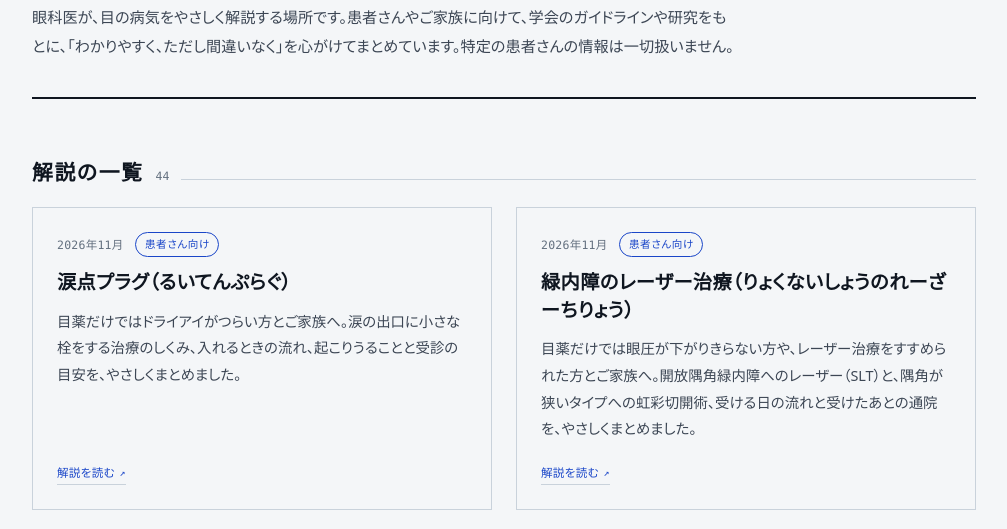
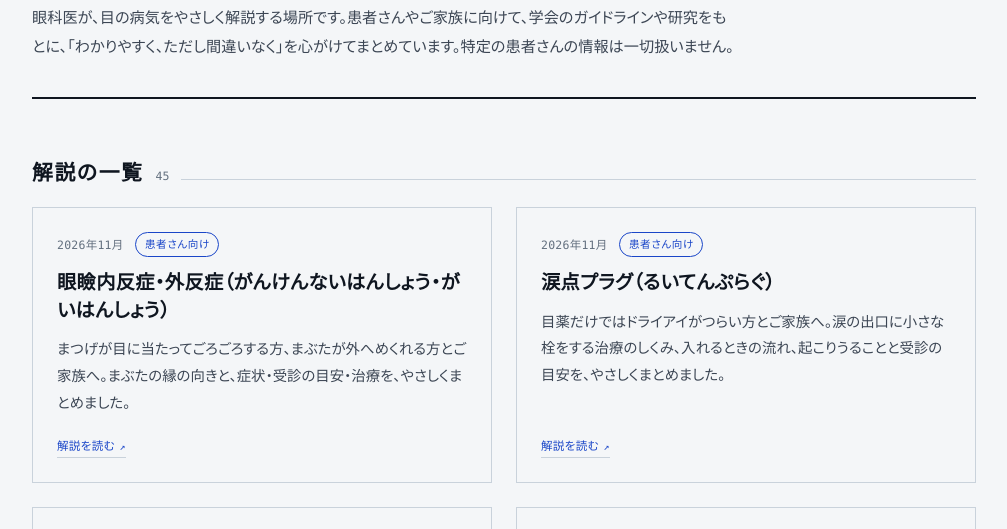
Before and after one commit to stvisualrevolution-sys/portfolio, a plain HTML site: page eye/index.html in a window 1280 px wide. Shown: the part 232-761 px from the top of the page, without its empty margins (136-1143 px from the left). Drawn offline with Linux system fonts and the light colour scheme.

Commit message:
眼科の解説の一覧に「眼瞼内反症・外反症」を追加
Co-Authored-By: Claude Opus 5.5 <noreply@anthropic.com>

```diff
--- a/eye/index.html
+++ b/eye/index.html
@@ -49,10 +49,20 @@
     ══════════════════════════════════════════════ -->
     <section>
       <div class="section-head">
-        <h2>解説の一覧</h2><span class="count">44</span><span class="fill"></span>
+        <h2>解説の一覧</h2><span class="count">45</span><span class="fill"></span>
       </div>
 
       <div class="eye-cards">
+
+        <article class="eye-card">
+          <div class="card-meta">
+            <span class="date">2026年11月</span>
+            <span class="cat">患者さん向け</span>
+          </div>
+          <h3>眼瞼内反症・外反症（がんけんないはんしょう・がいはんしょう）</h3>
+          <p>まつげが目に当たってごろごろする方、まぶたが外へめくれる方とご家族へ。まぶたの縁の向きと、症状・受診の目安・治療を、やさしくまとめました。</p>
+          <a class="entry-link" href="https://entropion-ectropion-patient-guide.vercel.app/" target="_blank" rel="noopener">解説を読む <span class="arrow">↗</span></a>
+        </article>
 
         <article class="eye-card">
           <div class="card-meta">
```
